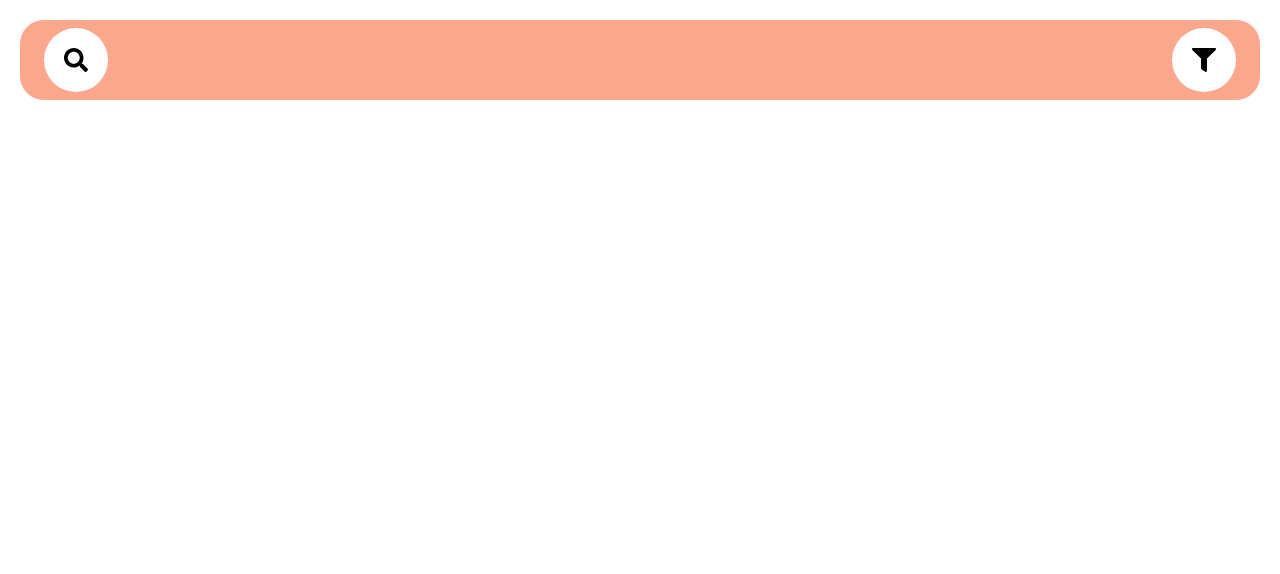
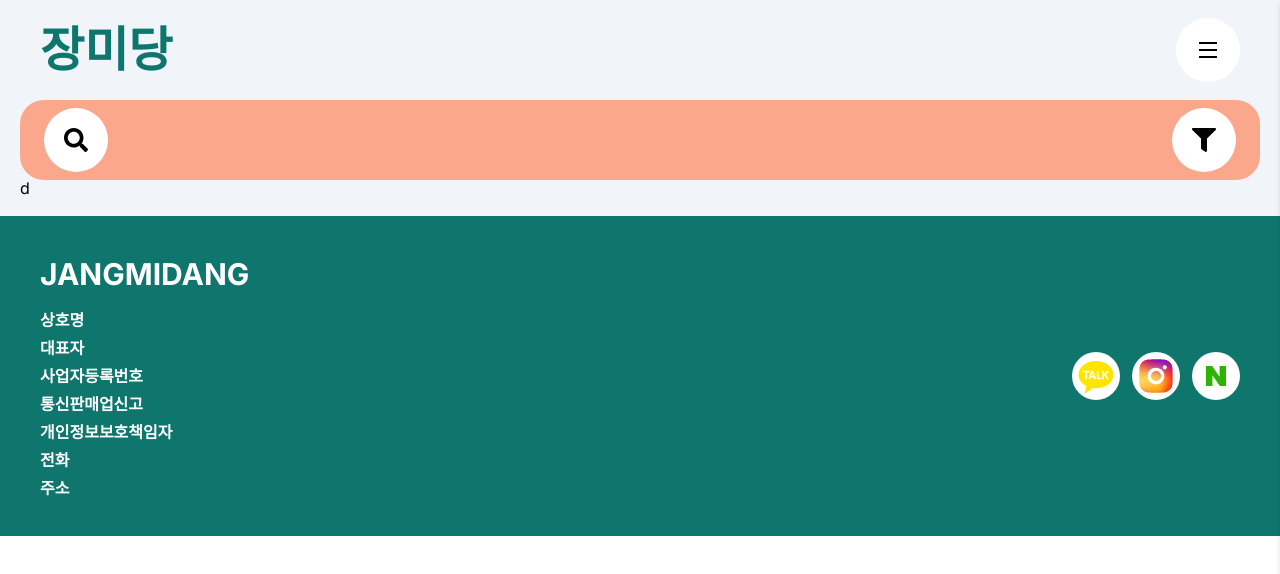
Before and after one commit to tnghgks/jangmidang, a Next.js app: page /singleMenu in a window 1280 px wide. Shown: the top 574 px of the page. Built offline with nearby package versions, Linux system fonts and the light colour scheme.

Commit message:
feat: layout 수정

```diff
--- a/app/layout.tsx
+++ b/app/layout.tsx
@@ -1,5 +1,7 @@
 import "./globals.css";
 import { Inter } from "next/font/google";
+import Header from "@/components/Header";
+import Footer from "@/components/Footer";
 
 const inter = Inter({ subsets: ["latin"] });
 
@@ -13,7 +15,11 @@ export const metadata = {
 export default function RootLayout({ children }: { children: React.ReactNode }) {
   return (
     <html lang="en">
-      <body className={inter.className}>{children}</body>
+      <body className={inter.className}>
+        <Header />
+        {children}
+        <Footer />
+      </body>
     </html>
   );
 }
--- a/app/page.tsx
+++ b/app/page.tsx
@@ -1,13 +1,9 @@
-import Header from "@/components/Header";
 import ImageSlider from "@/components/common/ImageSlider";
 import IntroCard from "@/components/IntroCard";
-import Footer from "@/components/Footer";
 import IframePlayer from "@/components/common/IframePlayer";
 
 export default function Home() {
   return (
-    <>
-      <Header />
     <main>
       <h1 className="sr-only">장미당 메인</h1>
       <section>
@@ -39,15 +35,11 @@ export default function Home() {
       </section>
       <section className="flex flex-col">
         <h2 className="sr-only">장미당 소개 영상</h2>
-          <strong className="text-6xl mt-14 mb-16 text-center font-bold text-teal-700">
-            About
-          </strong>
+        <strong className="text-6xl mt-14 mb-16 text-center font-bold text-teal-700">About</strong>
         <div className="w-full flex justify-center items-center px-6 mb-[180px]">
           <IframePlayer src="https://www.youtube.com/embed/QM6t4KvHAsA" />
         </div>
       </section>
-        <Footer />
     </main>
-    </>
   );
 }
--- a/app/singleMenu/page.tsx
+++ b/app/singleMenu/page.tsx
@@ -1,5 +1,12 @@
 import FilterHeader from "@/components/organisms/FilterHeader";
 
 export default function page() {
-  return <FilterHeader />;
+  return (
+    <div className="bg-slate-100 p-5">
+      <FilterHeader />
+      <div className="grid md:grid-cols-4">
+        <div className="flex">d</div>
+      </div>
+    </div>
+  );
 }
--- a/components/Header.tsx
+++ b/components/Header.tsx
@@ -1,26 +1,18 @@
 "use client";
 
-import Image from "next/image";
 import { useState } from "react";
+import { RiMenuLine } from "react-icons/ri";
+import Icon from "./atoms/Icon";
 import TabMenu from "./TabMenu";
 
 export default function Header() {
   const [toggle, setToggle] = useState(false);
 
   return (
-    <>
-      <header className="flex fixed top-0 left-0 w-full justify-between items-center px-10 pt-5 h-20 z-10">
-        <h1 className="text-5xl text-teal-700 font-semibold">장미당</h1>
-        <Image
-          src="/mingcute_menu-fill.svg"
-          width={37}
-          height={37}
-          alt="menu button"
-          className="cursor-pointer"
-          onClick={() => setToggle(true)}
-        />
-        <TabMenu toggle={toggle} setToggle={setToggle} />
-      </header>
-    </>
+    <header className="flex fixed top-0 left-0 w-full justify-between items-center px-10 pt-5 h-20 z-10">
+      <h1 className="text-5xl text-teal-700 font-semibold">장미당</h1>
+      <Icon size="lg" icon={<RiMenuLine size={24} />} onClick={() => setToggle(true)} />
+      <TabMenu toggle={toggle} setToggle={setToggle} />
+    </header>
   );
 }
--- /dev/null
+++ b/components/ProductCard.tsx
@@ -0,0 +1,3 @@
+export default function ProductCard() {
+  return <div>ProductCard</div>;
+}
--- a/components/TabMenu.tsx
+++ b/components/TabMenu.tsx
@@ -1,9 +1,10 @@
 "use client";
 
 import { tabMenuList } from "@/constant/tabMenuList";
-import Image from "next/image";
 import Link from "next/link";
-import { Dispatch, PropsWithChildren, SetStateAction, useEffect, useState } from "react";
+import { Dispatch, PropsWithChildren, SetStateAction } from "react";
+import { RiMenuLine } from "react-icons/ri";
+import Icon from "./atoms/Icon";
 
 interface IProps {
   toggle: boolean;
@@ -21,25 +22,19 @@ export default function TabMenu({ toggle, setToggle }: PropsWithChildren<IProps>
         id="overlay"
         className={`${
           toggle ? "block" : "hidden"
-        } w-screen h-screen bg-black absolute top-0 left-0 opacity-30`}
+        } w-screen h-screen bg-black absolute top-0 left-0 opacity-30 z-30`}
         onClick={handleOffMenu}
       ></div>
       <article
         id="tabMenu"
-        className={`fixed top-0 right-0 w-[300px] h-screen bg-teal-700 duration-150 drop-shadow-md ${
+        className={`fixed z-40 top-0 right-0 w-[300px] h-screen bg-teal-700 duration-150 drop-shadow-md ${
           toggle ? "translate-x-0" : "translate-x-[300px]"
         }`}
       >
         <div className="flex justify-between items-center p-5">
           <strong className="text-2xl text-white font-bold">장미당</strong>
-          <Image
-            src="/mingcute_menu-fill.svg"
-            width={37}
-            height={37}
-            alt="menu button"
-            className="cursor-pointer"
-            onClick={() => setToggle(false)}
-          />
+
+          <Icon size="lg" icon={<RiMenuLine size={24} onClick={() => setToggle(false)} />} />
         </div>
         <ul className="flex flex-col group mt-5 gap-3">
           {tabMenuList.map((v) => (
--- /dev/null
+++ b/components/atoms/Popover.tsx
@@ -0,0 +1,5 @@
+import { PropsWithChildren } from "react";
+
+export default function Popover({ children }: PropsWithChildren) {
+  return <div>{children}</div>;
+}
--- a/components/organisms/FilterHeader.tsx
+++ b/components/organisms/FilterHeader.tsx
@@ -3,11 +3,9 @@ import SearchBar from "../moecules/SearchBar";
 
 export default function FilterHeader() {
   return (
-    <div className="p-5">
-      <header className="w-full bg-[#FBA78B] h-20 px-6 py-2 rounded-3xl flex justify-between">
-        <SearchBar />
-        <FilterButton />
-      </header>
-    </div>
+    <header className="w-full bg-[#FBA78B] h-20 px-6 py-2 rounded-3xl flex justify-between mt-20">
+      <SearchBar />
+      <FilterButton />
+    </header>
   );
 }
```
Also changed, not shown: public/mingcute_menu-fill.svg (deleted). Lines whose indentation alone changed are shown as unchanged.
